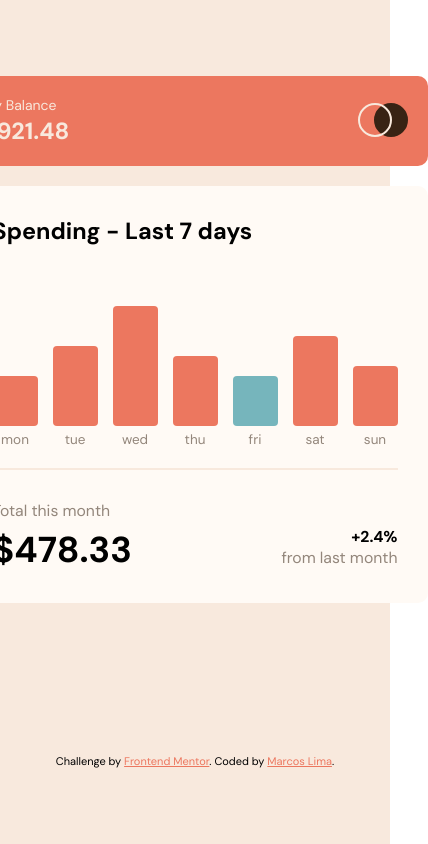
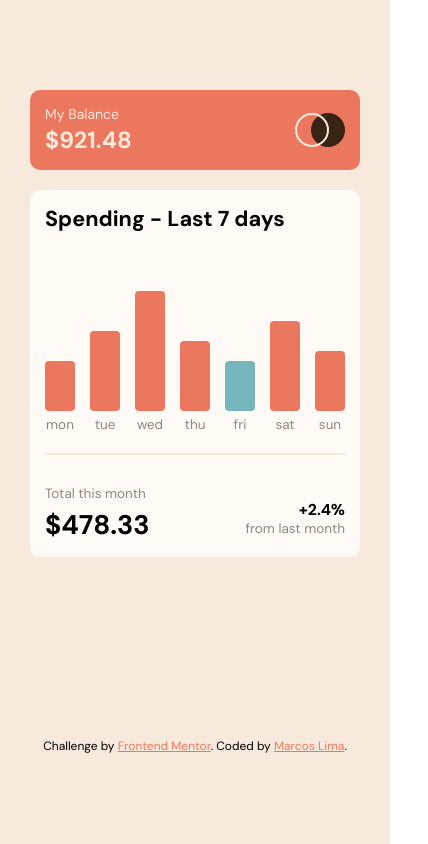
Before and after one commit to marcoslimaJS/expenses-chart-component-main, a plain HTML site: page index.html in a window 390 px wide. Shown: the whole page, 428 px wide, since content can reach past the window. Drawn offline with Linux system fonts and the light colour scheme.

Commit message:
finalizando o responsivo e funcionalidades

```diff
--- a/css/index.css
+++ b/css/index.css
@@ -109,6 +109,7 @@ img {
   align-items: end;
   gap: 15px;
   margin-bottom: 20px;
+  height: 140px;
 }
 
 .graphic-ul li {
@@ -117,10 +118,10 @@ img {
   align-items: center;
   gap: 5px;
   position: relative;
-  animation: showGraphic 0.9s;
 }
 
 .graphic-column {
+  height: 1px;
   width: 45px;
   background: var(--cor-p1);
   border-radius: 4px;
@@ -174,12 +175,13 @@ img {
   display: none;
   position: absolute;
   top: -40px;
+  z-index: 100;
   white-space: nowrap;
 }
 
 .active .graphic-amount {
   display: block;
-  animation: showAmount 0.3s;
+  animation: showAmount 0.3s forwards;
 }
 
 @keyframes showAmount {
@@ -193,13 +195,59 @@ img {
   }
 }
 
-@keyframes showGraphic {
-  from {
-    opacity: 0;
-    height: 0%;
+@media (max-width: 500px) {
+  .data {
+    padding: 15px;
   }
-  to {
-    opacity: 1;
-    height: 50% ;
+  .my-balance {
+    padding: 15px;
+  }
+  .graphic-column {
+    width: 30px;
+  }
+  .data-title {
+    font-size: 1.2rem;
+  }
+  .month-label {
+    font-size: 0.750rem;
+  }
+  .total-month {
+    font-size: 1.5rem;
+  }
+  .last-month-label {
+    font-size: 0.750rem;
   }
 }
+
+@media (max-width: 350px) {
+  .data {
+    padding: 8px;
+  }
+  .my-balance {
+    padding: 8px;
+  }
+  .data-title{
+    font-size: 1rem;
+  }
+  .graphic-ul {
+    gap: 10px;
+    justify-content: space-between;
+  }
+  .graphic-column {
+    width: 25px;
+  }
+  .graphic-amount {
+    font-size: 0.600rem;
+    padding: 5px;
+    top: -30px;
+  }
+  .month-label {
+    font-size: 0.700rem;
+  }
+  .total-month {
+    font-size: 1.3rem;
+  }
+  .last-month-label {
+    font-size: 0.700rem;
+  }
+}
--- a/index.html
+++ b/index.html
@@ -14,7 +14,7 @@
 
   <!-- Feel free to remove these styles or customise in your own stylesheet 👍 -->
   <style>
-    .attribution { font-size: 11px; text-align: center; }
+    .attribution { font-size: 12px; text-align: center; }
     .attribution a { color: hsl(10, 79%, 65%); }
   </style>
 </head>
@@ -60,7 +60,7 @@
 
     <div class="attribution">
       Challenge by <a href="https://www.frontendmentor.io?ref=challenge" target="_blank">Frontend Mentor</a>.
-      Coded by <a href="#">Marcos Lima</a>.
+      Coded by <a href="https://github.com/marcoslimaJS" target="_blank">Marcos Lima</a>.
     </div>
   </section>
 
--- a/src/index.js
+++ b/src/index.js
@@ -13,13 +13,18 @@ function setGraphicData(data) {
   data.forEach((dataItem) => {
     const graphicLI = createDataGraphic(dataItem)
       graphicUL.innerHTML += graphicLI;
+      const child = graphicUL.lastElementChild;
+      //animationGraphic(child)
   });
+
+  const teste = document.querySelectorAll('.graphic-column');
+  anima(teste)
 
   const graphicList = document.querySelectorAll('.graphic-ul li');
   graphicList.forEach((graphicItem) => {
     graphicItem.addEventListener('mouseenter', showValueGraphic);
-    graphicItem.addEventListener('mouseleave', showValueGraphic2)
-  })
+    graphicItem.addEventListener('mouseleave', showValueGraphic2);
+  });
 };
 
 function createDataGraphic({day, amount, porcentage}) {
@@ -31,7 +36,7 @@ function createDataGraphic({day, amount, porcentage}) {
   const dayElement = `
   <li>
     <div class="graphic-amount">$ ${amount}</div>
-    <div style="height:${porcentage}px"
+    <div data-porcentage="${porcentage}"
     class="graphic-column ${currentDay === day ? 'current' : ''}"></div>
     <span class="graphic-day">${day}</span>
   </li>
@@ -44,5 +49,17 @@ function showValueGraphic(e) {
 };
 
 function showValueGraphic2(e) {
-  e.target.classList.remove('active')
-}
+  e.target.classList.remove('active');
+};
+
+function anima(graphicList) {
+  graphicList.forEach((graphicItem) => {
+    const porcentage = graphicItem.dataset.porcentage;
+    let cont = 0;
+    let time = setInterval(() => {
+      cont += 1;
+      if(cont >= porcentage) clearInterval(time);
+      graphicItem.style.height = `${cont}px`;
+    }, 15);
+  });
+};
```
Also changed, not shown: 1 other file.
